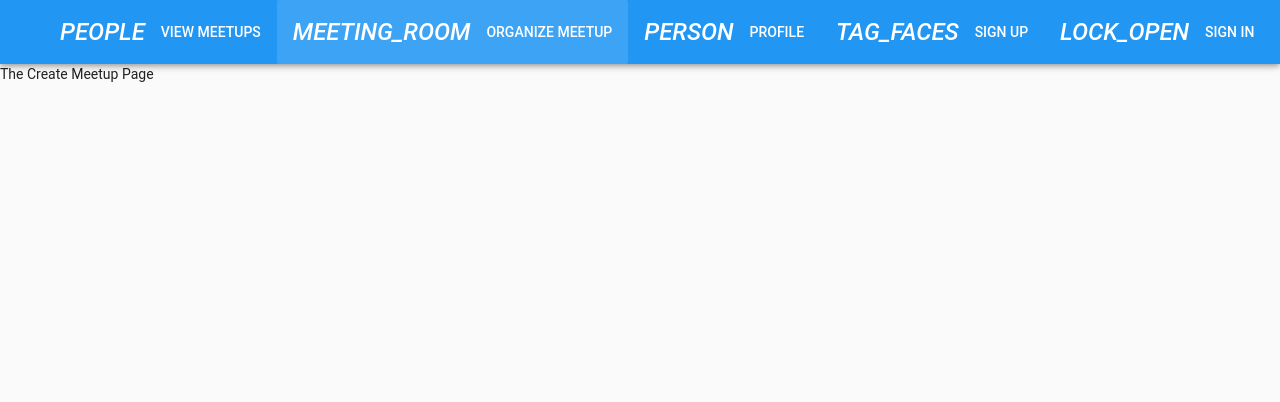
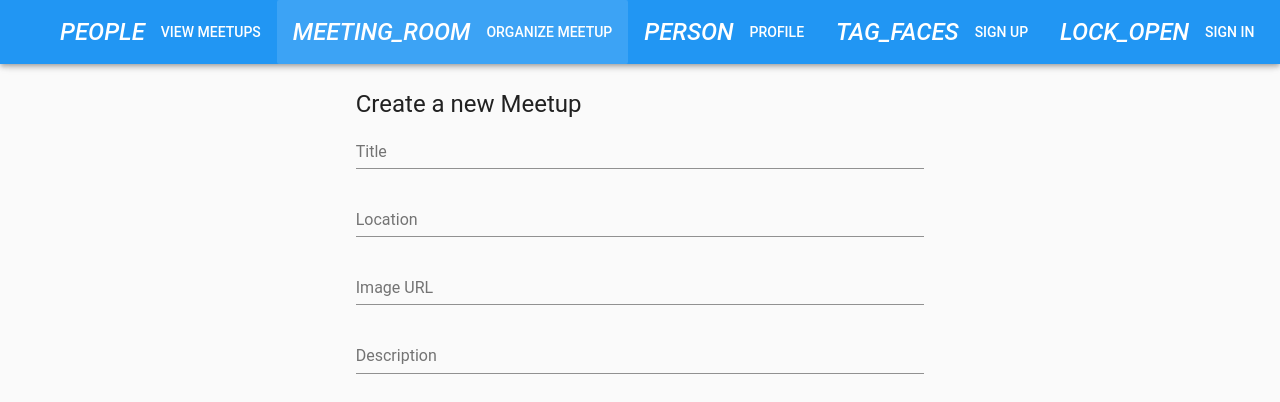
Before and after one commit to philheb/devmeetup-vuejs, a Vue app: page /meetup/new in a window 1280 px wide. Shown: the top 402 px of the page. Built offline with nearby package versions, Linux system fonts and the light colour scheme; the HTML template or start-up script is replaced by a standard one.

Commit message:
dynamic UI

```diff
--- a/src/components/Meetup/CreateMeetup.vue
+++ b/src/components/Meetup/CreateMeetup.vue
@@ -1,5 +1,57 @@
 <template>
-    <div>
-        <p>The Create Meetup Page</p>
-    </div>
+    <v-container>
+      <v-layout row>
+        <v-flex xs10 sm6 offset-xs1 offset-sm3>
+          <div class="headline">Create a new Meetup</div>
+        </v-flex>
+      </v-layout>
+      <v-layout row>
+        <v-flex xs12>
+          <form>
+            <v-layout row>
+              <v-flex xs10 sm6 offset-xs1 offset-sm3>
+                <v-text-field
+                  name="title"
+                  label="Title"
+                  id="title"
+                  required>
+                </v-text-field>
+              </v-flex>
+            </v-layout>
+            <v-layout row>
+              <v-flex xs10 sm6 offset-xs1 offset-sm3>
+                <v-text-field
+                  name="location"
+                  label="Location"
+                  id="location"
+                  required>
+                </v-text-field>
+              </v-flex>
+            </v-layout>
+            <v-layout row>
+              <v-flex xs10 sm6 offset-xs1 offset-sm3>
+                <v-text-field
+                  name="imageUrl"
+                  label="Image URL"
+                  id="image-url"
+                  required>
+                </v-text-field>
+              </v-flex>
+            </v-layout>
+            <v-layout row>
+              <v-flex xs10 sm6 offset-xs1 offset-sm3>
+                <v-textarea
+                  name="description"
+                  label="Description"
+                  id="description"
+                  auto-grow
+                  rows="1"
+                  required>
+                </v-textarea>
+              </v-flex>
+            </v-layout>
+          </form>
+        </v-flex>
+      </v-layout>
+    </v-container>
 </template>
```
